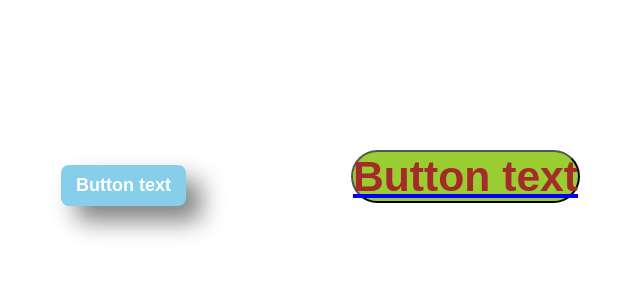
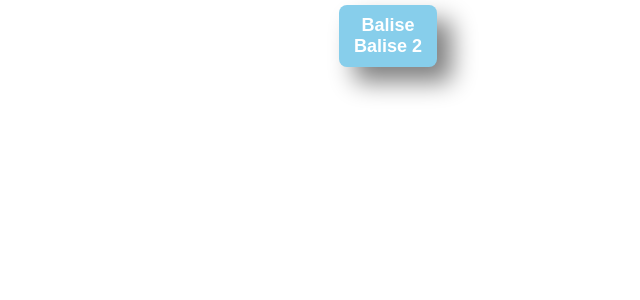
Before and after one commit to anathor28/2021_11_08_tjs, a React (Create React App) app: page / in a window 1280 px wide. Shown: the top 300 px of the page, without its empty margins (252-892 px from the left). Built offline with nearby package versions, Linux system fonts and the light colour scheme.

Commit message:
mise en place de children

```diff
--- a/src/App/App.tsx
+++ b/src/App/App.tsx
@@ -2,13 +2,11 @@ import React from 'react';
 import logo from './logo.svg';
 import './App.css';
 import Button from './components/Button/Button';
-import Button2 from './components/Button2/Button';
 
 function App() {
   return (
     <div className="App">
-      <Button text="Button text"/>
-      <Button2 text="Button text"/>
+      <Button><div>Balise</div><div>Balise 2</div></Button>
     </div>
   );
 }
--- a/src/App/components/Button/Button.js
+++ b/src/App/components/Button/Button.js
@@ -2,7 +2,7 @@ import React from "react";
 import style from './Button.module.css'
 const Button = (props) => {
     console.log(props);
-    return (<button className={style.Button}>{props.text}</button>);
+    return (<button className={style.Button}>{props.children}</button>);
 };
 
 export default Button;
--- a/src/App/components/Button2/Button.js
+++ /dev/null
@@ -1,8 +0,0 @@
-import React from "react";
-import style from './Button.module.css'
-const Button = (props) => {
-    console.log(props);
-    return (<button className={style.Button}>{props.text}</button>);
-};
-
-export default Button;
--- a/src/App/components/Button2/Button.module.css
+++ /dev/null
@@ -1,10 +0,0 @@
-.Button{
-    padding:0;
-    margin: 150px;
-    color: Brown;
-    background-color:yellowgreen;
-    font-size: 32pt;
-    font-weight: 900;
-    border-radius: 130px;
-    text-decoration: underline blue;
-}
```
